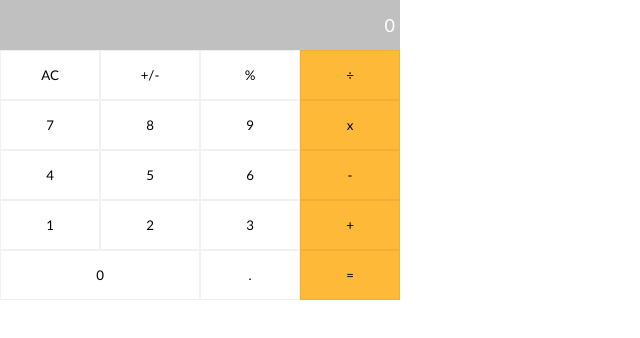
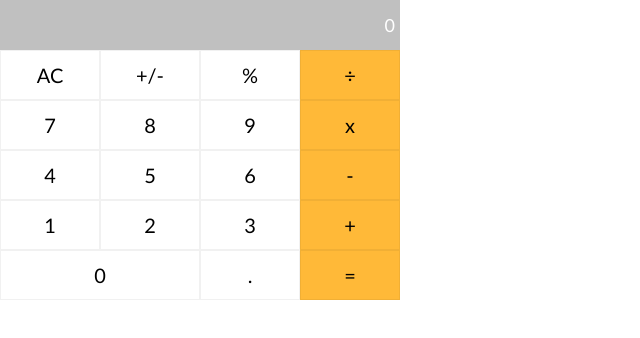
Before and after one commit to shayan1234554321/Calculator, a React (Create React App) app: page / in a window 1280 px wide. Shown: the top 338 px of the page, without its empty margins (0-640 px from the left). Built offline with nearby package versions, Linux system fonts and the light colour scheme.

Commit message:
Calculator working

```diff
--- a/package.json
+++ b/package.json
@@ -6,6 +6,7 @@
     "@testing-library/jest-dom": "^5.16.5",
     "@testing-library/react": "^13.4.0",
     "@testing-library/user-event": "^13.5.0",
+    "big.js": "^6.2.1",
     "react": "^18.2.0",
     "react-dom": "^18.2.0",
     "react-scripts": "5.0.1",
--- a/src/App.css
+++ b/src/App.css
@@ -34,6 +34,13 @@ body {
   height: 50px;
   background-color: white;
   border: 1px solid rgba(0, 0, 0, 0.056);
+  font-size: 20px;
+  cursor: pointer;
+  transition: 0.2s ease-in-out;
+}
+
+.buttons button:hover {
+  filter: brightness(0.8);
 }
 
 .buttons button:nth-child(4n) {
--- a/src/components/Calculator.jsx
+++ b/src/components/Calculator.jsx
@@ -1,30 +1,69 @@
-import React from 'react'
+import React, { useState } from 'react'
+import calculate from '../logic/calculate'
 
 export default function Calculator() {
+  const [ obj , setObj ] = useState({
+    total: '0' ,
+    next: '' ,
+    operation: ''
+  })
+
+  const operations = (symbol) => {
+    if(symbol === "="){
+        if(obj.total && obj.next && obj.operation){
+            let res = calculate(obj ,symbol )
+            setObj({operation: res.operation? res.operation : '' , next: res.next? res.next: '' , total: res.total? res.total : '0'})
+        }
+    }else{
+        let res = calculate(obj ,symbol)
+        setObj({operation: res.operation? res.operation : '' , next: res.next? res.next: '' , total: res.total? res.total : '0'})
+    }
+  }
+
+  const valueHandler = (value) => {
+    if(!obj.operation){
+        let currentValue = obj.total + value
+        if(currentValue[0] === '0' ) currentValue = currentValue.slice(1)
+        setObj({...obj,total:currentValue })
+    }else{
+        let currentValue = obj.next + value
+        setObj({...obj,next:currentValue })
+    }
+  }
+
+  const simpleOperation = (symbol) => {
+    if(obj.total && obj.next && obj.operation){
+        let res = calculate(obj ,symbol)
+        setObj({operation: res.operation? res.operation : symbol , next: res.next? res.next: '' , total: res.total? res.total : '0'})
+    }else{
+        setObj({ ...obj, operation: symbol})
+    }
+  }
+
   return (
     <div className='calContainer' >
-        <div className="display">0</div>
-        <form action="" className="buttons">
-            <button>AC</button>
-            <button>+/-</button>
-            <button>%</button>
-            <button>÷</button>
-            <button>7</button>
-            <button>8</button>
-            <button>9</button>
-            <button>x</button>
-            <button>4</button>
-            <button>5</button>
-            <button>6</button>
-            <button>-</button>
-            <button>1</button>
-            <button>2</button>
-            <button>3</button>
-            <button>+</button>
-            <button>0</button>
-            <button>.</button>
-            <button>=</button>
-        </form>
+        <div className="display">{obj.next || obj.total}</div>
+        <div className="buttons">
+            <button onClick={()=>operations('AC')} >AC</button>
+            <button onClick={()=>operations('+/-')} >+/-</button>
+            <button onClick={()=>simpleOperation('%')} >%</button>
+            <button onClick={()=>simpleOperation('÷')} >÷</button>
+            <button onClick={()=>valueHandler('7')} >7</button>
+            <button onClick={()=>valueHandler('8')} >8</button>
+            <button onClick={()=>valueHandler('9')} >9</button>
+            <button onClick={()=>simpleOperation('x')} >x</button>
+            <button onClick={()=>valueHandler('4')} >4</button>
+            <button onClick={()=>valueHandler('5')} >5</button>
+            <button onClick={()=>valueHandler('6')} >6</button>
+            <button onClick={()=>simpleOperation('-')} >-</button>
+            <button onClick={()=>valueHandler('1')} >1</button>
+            <button onClick={()=>valueHandler('2')} >2</button>
+            <button onClick={()=>valueHandler('3')} >3</button>
+            <button onClick={()=>simpleOperation('+')} >+</button>
+            <button onClick={()=>valueHandler('0')} >0</button>
+            <button onClick={()=>valueHandler('.')} >.</button>
+            <button onClick={()=>operations('=')} >=</button>
+        </div>
     </div>
   )
 }
--- /dev/null
+++ b/src/logic/calculate.js
@@ -0,0 +1,133 @@
+import operate from './operate';
+
+function isNumber(item) {
+  return !!item && !!item.match(/[0-9]+/);
+}
+
+/**
+ * Given a button name and a calculator data object, return an updated
+ * calculator data object.
+ *
+ * Calculator data object contains:
+ *   total:s      the running total
+ *   next:String       the next number to be operated on with the total
+ *   operation:String  +, -, etc.
+ */
+export default function calculate(obj, buttonName) {
+  if (buttonName === 'AC') {
+    return {
+      total: null,
+      next: null,
+      operation: null,
+    };
+  }
+
+  if (isNumber(buttonName)) {
+    if (buttonName === '0' && obj.next === '0') {
+      return {};
+    }
+    // If there is an operation, update next
+    if (obj.operation) {
+      if (obj.next && obj.next !== '0') {
+        return { ...obj, next: obj.next + buttonName };
+      }
+      return { ...obj, next: buttonName };
+    }
+    // If there is no operation, update next and clear the value
+    if (obj.next && obj.next !== '0') {
+      return {
+        next: obj.next + buttonName,
+        total: null,
+      };
+    }
+    return {
+      next: buttonName,
+      total: null,
+    };
+  }
+
+  if (buttonName === '.') {
+    if (obj.next) {
+      if (obj.next.includes('.')) {
+        return { ...obj };
+      }
+      return { ...obj, next: `${obj.next}.` };
+    }
+    if (obj.operation) {
+      return { ...obj, next: '0.' };
+    }
+    if (obj.total) {
+      if (obj.total.includes('.')) {
+        return {};
+      }
+      return { ...obj, next: `${obj.total}.` };
+    }
+    return { ...obj, next: '0.' };
+  }
+
+  if (buttonName === '=') {
+    if (obj.next && obj.operation) {
+      return {
+        total: operate(obj.total, obj.next, obj.operation),
+        next: null,
+        operation: null,
+      };
+    }
+    // '=' with no operation, nothing to do
+    return {};
+  }
+
+  if (buttonName === '+/-') {
+    if (obj.next) {
+      return { ...obj, next: (-1 * parseFloat(obj.next)).toString() };
+    }
+    if (obj.total) {
+      return { ...obj, total: (-1 * parseFloat(obj.total)).toString() };
+    }
+    return {};
+  }
+
+  // Button must be an operation
+
+  // When the user presses an operation button without having entered
+  // a number first, do nothing.
+  // if (!obj.next && !obj.total) {
+  //   return {};
+  // }
+
+  // User pressed an operation after pressing '='
+  if (!obj.next && obj.total && !obj.operation) {
+    return { ...obj, operation: buttonName };
+  }
+
+  // User pressed an operation button and there is an existing operation
+  if (obj.operation) {
+    if (obj.total && !obj.next) {
+      return { ...obj, operation: buttonName };
+    }
+
+    if (!obj.total) {
+      return { total: 0, operation: buttonName };
+    }
+
+    return {
+      total: operate(obj.total, obj.next, obj.operation),
+      next: null,
+      operation: buttonName,
+    };
+  }
+
+  // no operation yet, but the user typed one
+
+  // The user hasn't typed a number yet, just save the operation
+  if (!obj.next) {
+    return { operation: buttonName };
+  }
+
+  // save the operation and shift 'next' into 'total'
+  return {
+    total: obj.next,
+    next: null,
+    operation: buttonName,
+  };
+}
--- /dev/null
+++ b/src/logic/operate.js
@@ -0,0 +1,30 @@
+import Big from 'big.js';
+
+export default function operate(numberOne, numberTwo, operation) {
+  const one = Big(numberOne);
+  const two = Big(numberTwo);
+  if (operation === '+') {
+    return one.plus(two).toString();
+  }
+  if (operation === '-') {
+    return one.minus(two).toString();
+  }
+  if (operation === 'x') {
+    return one.times(two).toString();
+  }
+  if (operation === '÷') {
+    try {
+      return one.div(two).toString();
+    } catch (err) {
+      return "Can't divide by 0.";
+    }
+  }
+  if (operation === '%') {
+    try {
+      return one.mod(two).toString();
+    } catch (err) {
+      return "Can't find modulo as can't divide by 0.";
+    }
+  }
+  throw Error(`Unknown operation '${operation}'`);
+}
```
Also changed, not shown: 1 other file (tests, documents, lock files or other folders).
